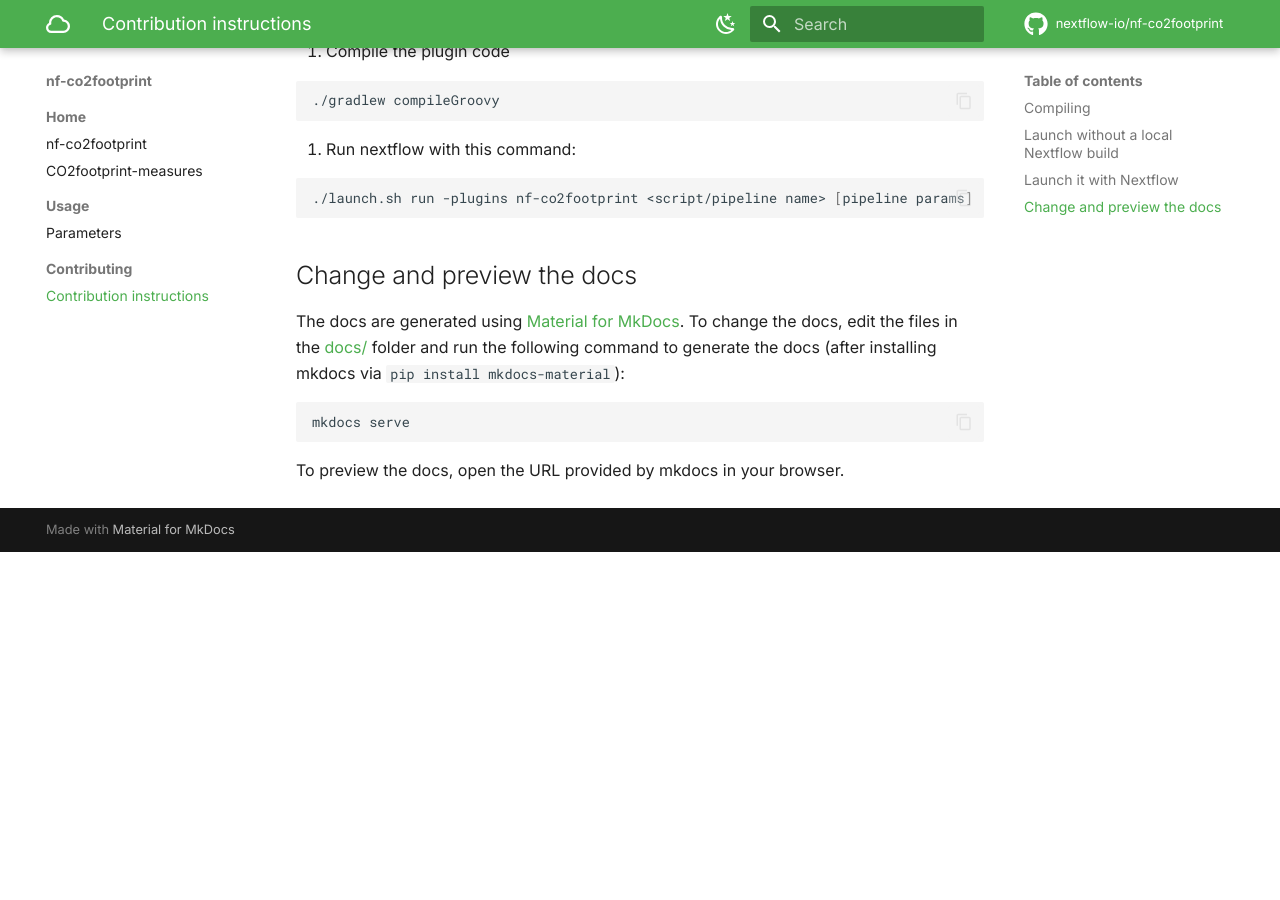
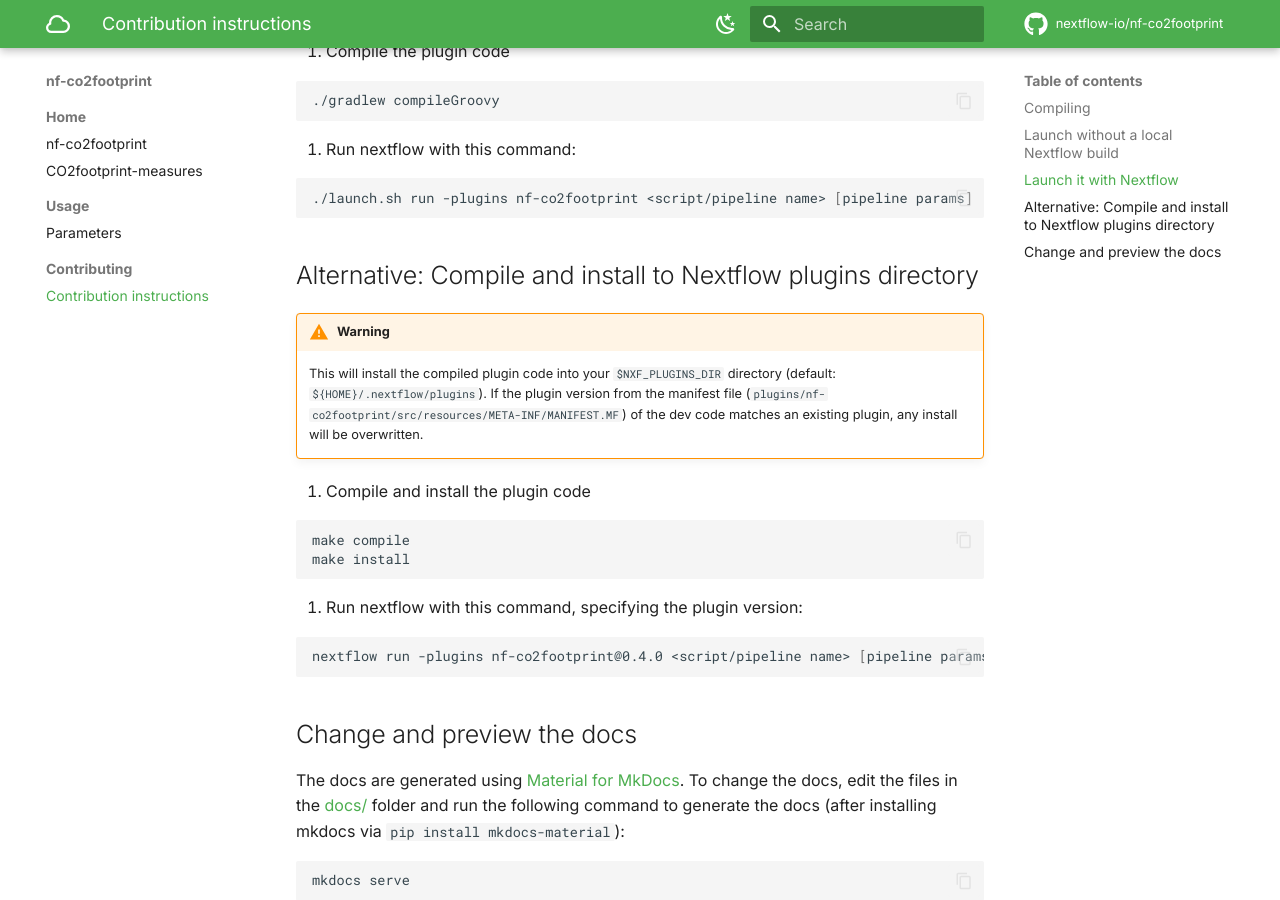
Before and after one commit to nextflow-io/nf-co2footprint, an MkDocs documentation site: the page built from docs/contributing/setup.md, in a window 1280 px wide and 900 px high, scrolled down 991 px. Built offline with MkDocs 1.6.1 and Material for MkDocs 9.7.7, drawn with Linux system fonts in a browser that asks for light colours; comment, search, counter and statistics services are not loaded; before the commit the page ends 1543 px from its top, so only the background shows below that.

Commit message:
update Makefile and add option to compile and install to the plugins directory

````diff
--- a/docs/contributing/setup.md
+++ b/docs/contributing/setup.md
@@ -59,6 +59,27 @@ To test with Nextflow for development purpose:
    ./launch.sh run -plugins nf-co2footprint <script/pipeline name> [pipeline params]
    ```
 
+## Alternative: Compile and install to Nextflow plugins directory
+
+!!! warning
+
+    This will install the compiled plugin code into your `$NXF_PLUGINS_DIR` directory (default: `${HOME}/.nextflow/plugins`).
+    If the plugin version from the manifest file (`plugins/nf-co2footprint/src/resources/META-INF/MANIFEST.MF`) of the dev code matches an existing plugin, any install will be overwritten.
+
+1. Compile and install the plugin code
+
+   ```bash
+   make compile
+   make install
+   ```
+
+2. Run nextflow with this command, specifying the plugin version:
+
+   ```bash
+   nextflow run -plugins nf-co2footprint@0.4.0 <script/pipeline name> [pipeline params]
+   ```
+
+
 ## Change and preview the docs
 
 The docs are generated using [Material for MkDocs](https://squidfunk.github.io/mkdocs-material/). To change the docs, edit the files in the [docs/](docs/) folder and run the following command to generate the docs (after installing mkdocs via `pip install mkdocs-material`):
````
Also changed, not shown: 1 other file.
